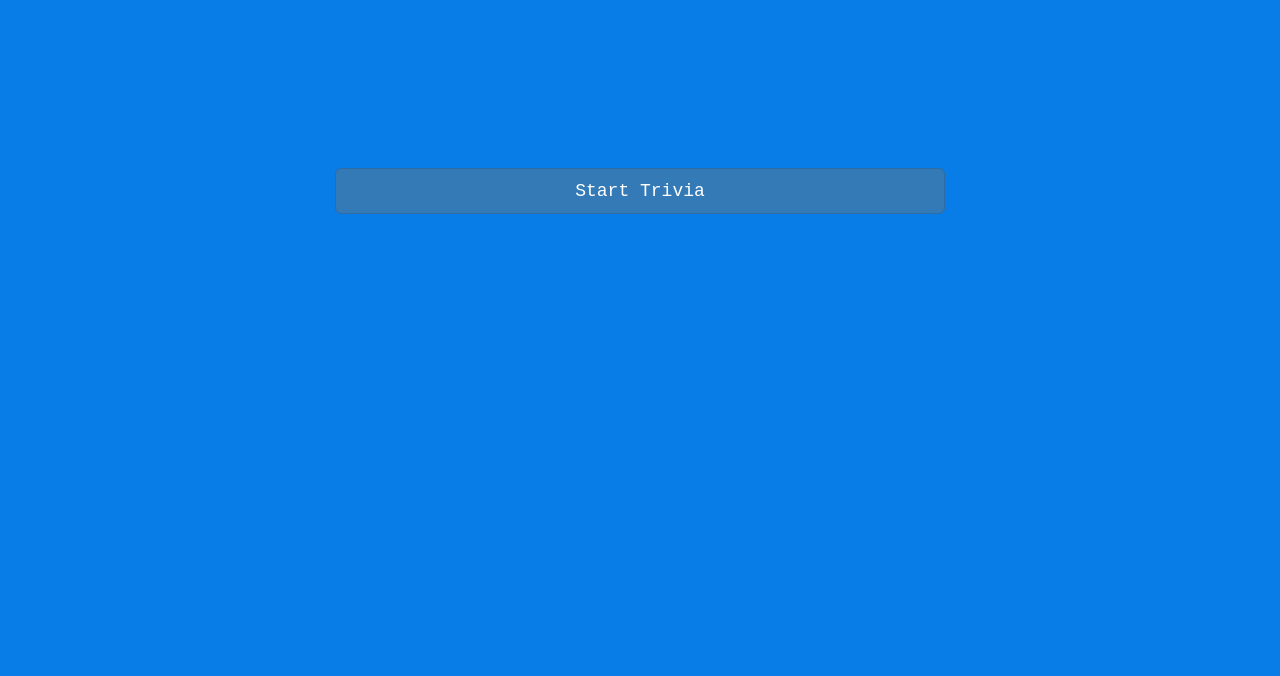
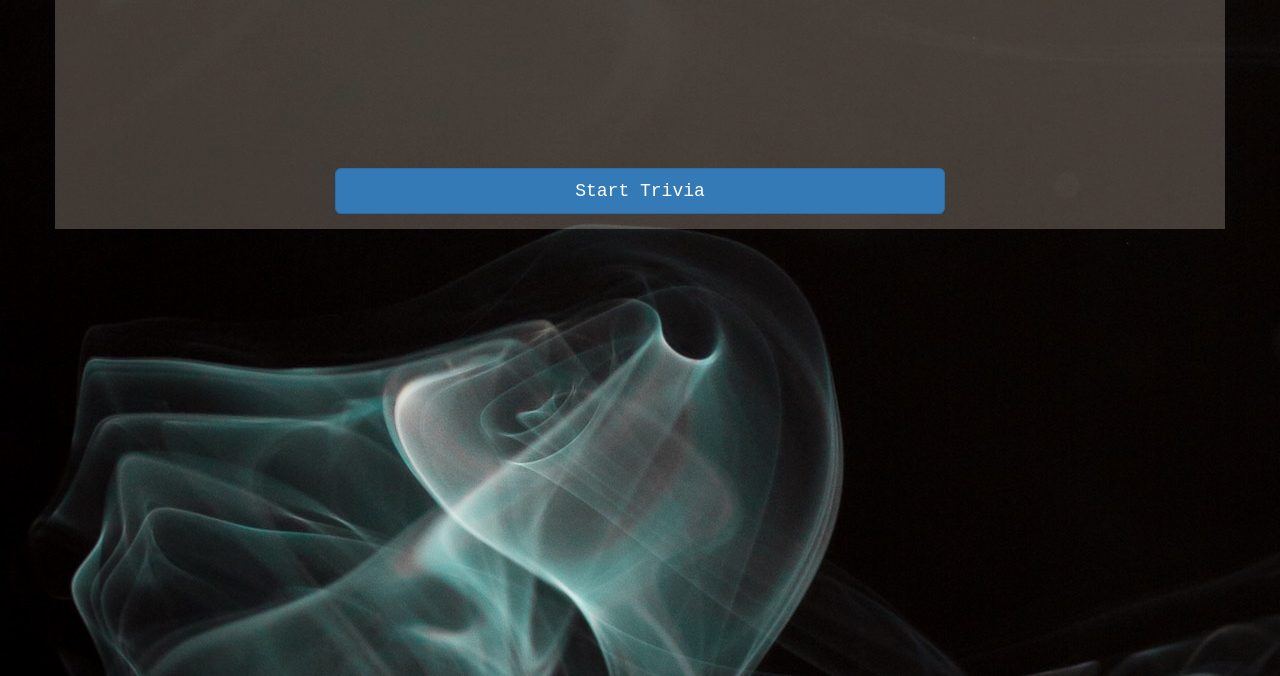
Before and after one commit to LiftoffSBC/TriviaGame, a plain HTML site: page index.html in a window 1280 px wide. Shown: the part 154-830 px from the top of the page. Drawn offline with nearby package versions, Linux system fonts and the light colour scheme.

Commit message:
updated css

```diff
--- a/assets/css/style.css
+++ b/assets/css/style.css
@@ -1,5 +1,3 @@
-
-
 .jumbotron {
     box-sizing: border-box;
     height: 800px;
@@ -47,8 +45,12 @@
   }
 
   body {
-    background-color: rgb(8, 124, 231);
     color: white;
     font-family: 'Courier New', Courier, monospace;
     font-weight: bold;
+    background: url("../images/smoke.jpg");
   }
+
+  #question {
+background-color: rgba(250, 235, 215, 0.24)
+  }
--- a/index.html
+++ b/index.html
@@ -16,7 +16,7 @@
 <body>
 
     <div class="jumbotron">
-        <div class="container">
+        <div class="container" id="question">
             <div class="row">
                 <h1 class="text-center">Cigar Trivia</h1>
                 <div class="mainArea col-xs-12 col-sm-10 col-sm-offset-1 col-md-8 col-md-offset-2">
```
Also changed, not shown: assets/images/smoke.jpg (added).
